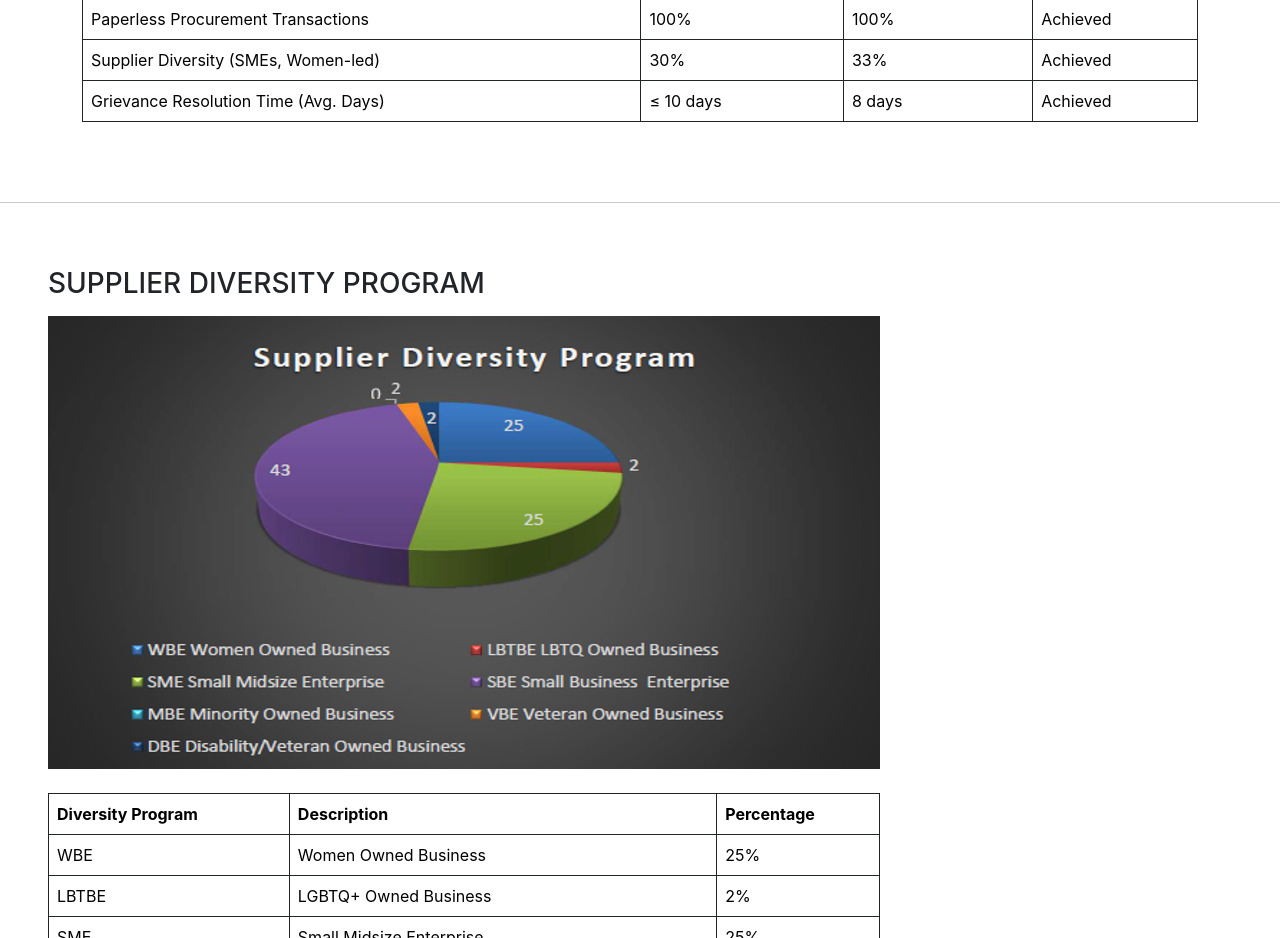
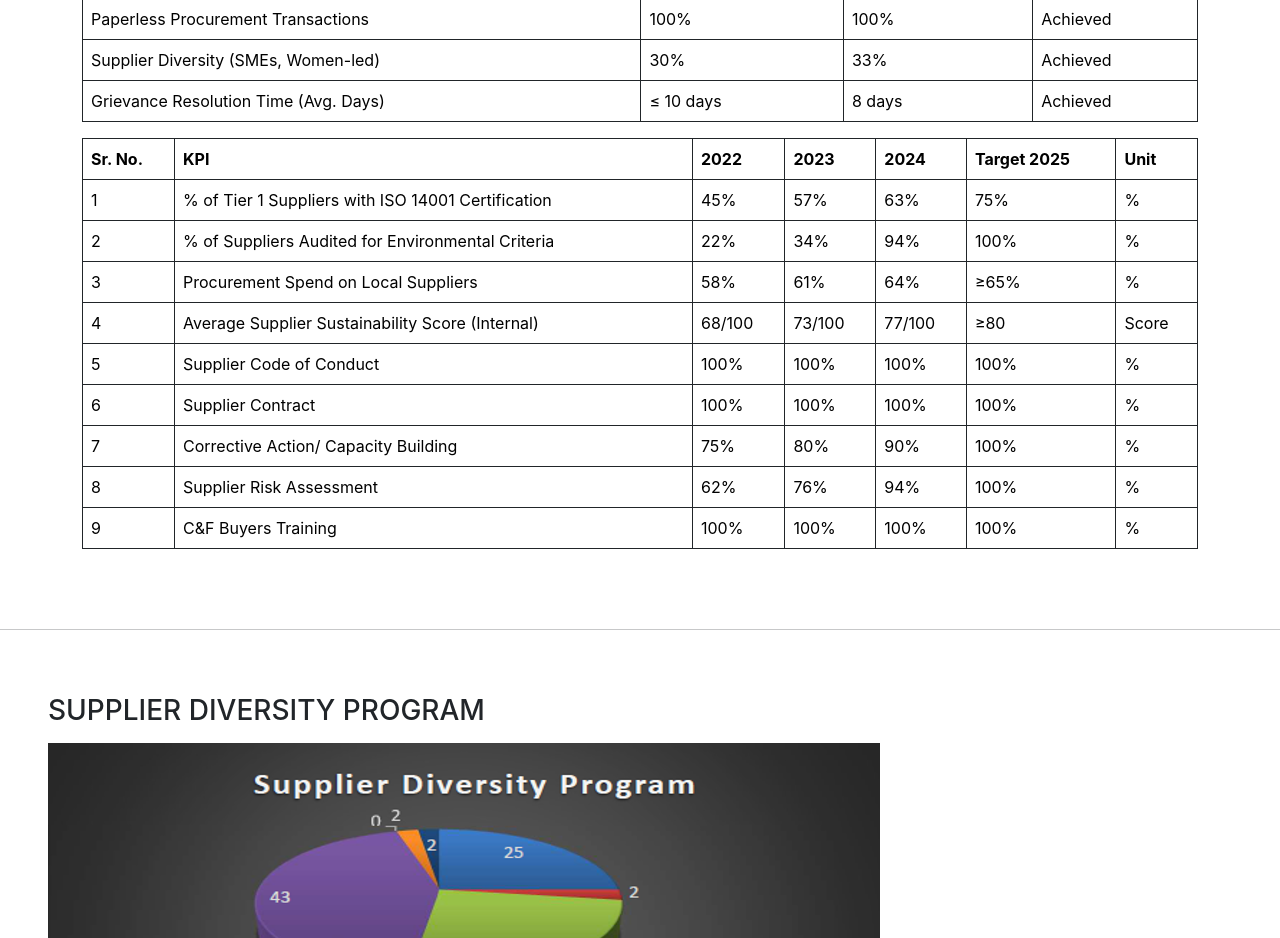
Before and after one commit to Elcavz/CF-PH-WEB, a React (Create React App) app: page /Environmental in a window 1280 px wide. Shown: the part 5780-6718 px from the top of the page. Built offline with nearby package versions, Linux system fonts and the light colour scheme.

Commit message:
07-14-2025 10:15 AM UPDATE
Added a table in Environmental Page

```diff
--- a/src/pages/Environmental/index.js
+++ b/src/pages/Environmental/index.js
@@ -312,6 +312,103 @@ function Environmental() {
             </tr>
           </tbody>
         </table>
+
+        <table class="table table-bordered border-dark">
+          <thead>
+            <tr>
+              <th>Sr. No.</th>
+              <th>KPI</th>
+              <th>2022</th>
+              <th>2023</th>
+              <th>2024</th>
+              <th>Target 2025</th>
+              <th>Unit</th>
+            </tr>
+          </thead>
+          <tbody>
+            <tr>
+              <td>1</td>
+              <td>% of Tier 1 Suppliers with ISO 14001 Certification</td>
+              <td>45%</td>
+              <td>57%</td>
+              <td>63%</td>
+              <td>75%</td>
+              <td>%</td>
+            </tr>
+            <tr>
+              <td>2</td>
+              <td>% of Suppliers Audited for Environmental Criteria</td>
+              <td>22%</td>
+              <td>34%</td>
+              <td>94%</td>
+              <td>100%</td>
+              <td>%</td>
+            </tr>
+            <tr>
+              <td>3</td>
+              <td>Procurement Spend on Local Suppliers</td>
+              <td>58%</td>
+              <td>61%</td>
+              <td>64%</td>
+              <td>≥65%</td>
+              <td>%</td>
+            </tr>
+            <tr>
+              <td>4</td>
+              <td>Average Supplier Sustainability Score (Internal)</td>
+              <td>68/100</td>
+              <td>73/100</td>
+              <td>77/100</td>
+              <td>≥80</td>
+              <td>Score</td>
+            </tr>
+            <tr>
+              <td>5</td>
+              <td>Supplier Code of Conduct</td>
+              <td>100%</td>
+              <td>100%</td>
+              <td>100%</td>
+              <td>100%</td>
+              <td>%</td>
+            </tr>
+            <tr>
+              <td>6</td>
+              <td>Supplier Contract</td>
+              <td>100%</td>
+              <td>100%</td>
+              <td>100%</td>
+              <td>100%</td>
+              <td>%</td>
+            </tr>
+            <tr>
+              <td>7</td>
+              <td>Corrective Action/ Capacity Building</td>
+              <td>75%</td>
+              <td>80%</td>
+              <td>90%</td>
+              <td>100%</td>
+              <td>%</td>
+            </tr>
+            <tr>
+              <td>8</td>
+              <td>Supplier Risk Assessment</td>
+              <td>62%</td>
+              <td>76%</td>
+              <td>94%</td>
+              <td>100%</td>
+              <td>%</td>
+            </tr>
+            <tr>
+              <td>9</td>
+              <td>C&F Buyers Training</td>
+              <td>100%</td>
+              <td>100%</td>
+              <td>100%</td>
+              <td>100%</td>
+              <td>%</td>
+            </tr>
+          </tbody>
+        </table>
       </section>
       <hr></hr>
       <section className='p-5'>
```
